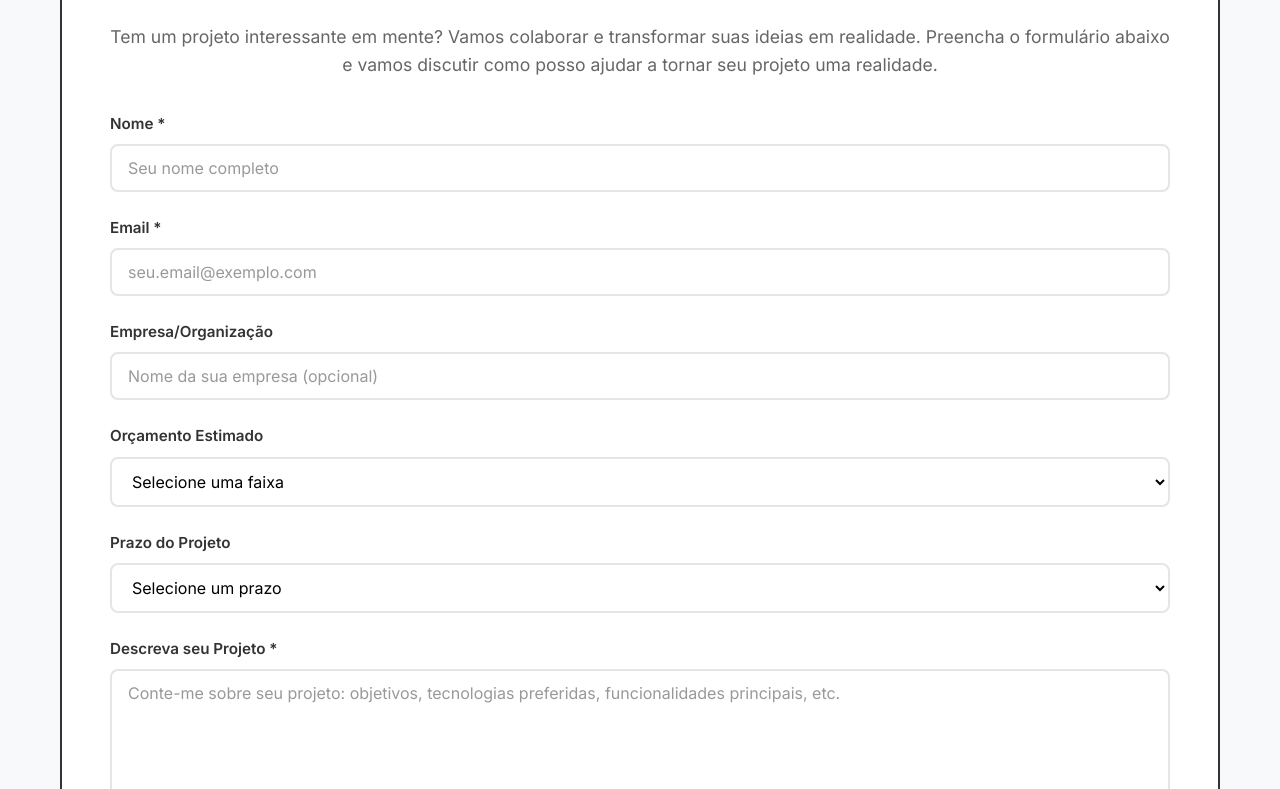
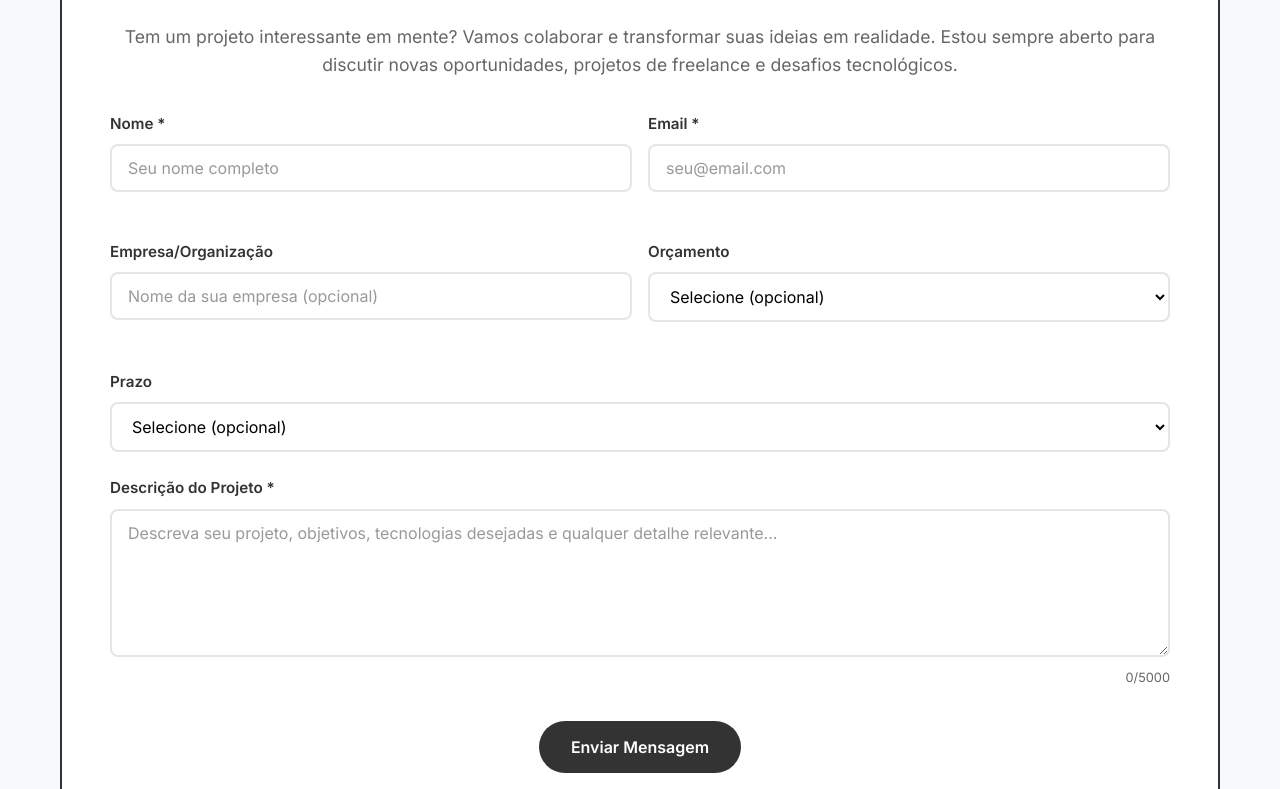
Before and after one commit to devgabrielsborges/devgabrielsborges.github.io, a Vue app: page / in a window 1280 px wide. Shown: the part 4031-4820 px from the top of the page. Built offline with nearby package versions, Linux system fonts and the light colour scheme.

Commit message:
feat: add Appwrite integration and enhance contact form with validation and error handling

```diff
--- a/package.json
+++ b/package.json
@@ -12,6 +12,7 @@
     "auto-deploy": "npm run update-projects && npm run deploy"
   },
   "dependencies": {
+    "appwrite": "^18.2.0",
     "vue": "^3.4.0",
     "vue-router": "^4.2.0"
   },
--- a/src/views/Home.vue
+++ b/src/views/Home.vue
@@ -347,33 +347,42 @@
             <h2>Vamos trabalhar juntos</h2>
             <p>
               Tem um projeto interessante em mente? Vamos colaborar e transformar suas
-              ideias em realidade. Preencha o formulário abaixo e vamos discutir como
-              posso ajudar a tornar seu projeto uma realidade.
+              ideias em realidade. Estou sempre aberto para discutir novas oportunidades,
+              projetos de freelance e desafios tecnológicos.
             </p>
 
+            <!-- Contact Form -->
             <form @submit.prevent="submitContactForm" class="contact-form">
+              <div class="form-row">
                 <div class="form-group">
                   <label for="name">Nome *</label>
                   <input
                     type="text"
                     id="name"
                     v-model="contactForm.name"
+                    :class="{ 'error': formErrors.name }"
+                    placeholder="Seu nome completo"
+                    maxlength="100"
                     required
-                  placeholder="Seu nome completo"
                   />
+                  <span v-if="formErrors.name" class="error-message">{{ formErrors.name }}</span>
                 </div>
-
                 <div class="form-group">
                   <label for="email">Email *</label>
                   <input
                     type="email"
                     id="email"
                     v-model="contactForm.email"
+                    :class="{ 'error': formErrors.email }"
+                    placeholder="seu@email.com"
+                    maxlength="254"
                     required
-                  placeholder="seu.email@exemplo.com"
                   />
+                  <span v-if="formErrors.email" class="error-message">{{ formErrors.email }}</span>
+                </div>
               </div>
 
+              <div class="form-row">
                 <div class="form-group">
                   <label for="company">Empresa/Organização</label>
                   <input
@@ -381,56 +390,68 @@
                     id="company"
                     v-model="contactForm.company"
                     placeholder="Nome da sua empresa (opcional)"
+                    maxlength="200"
                   />
+                </div>
+                <div class="form-group">
+                  <label for="budget">Orçamento</label>
+                  <select id="budget" v-model="contactForm.budget">
+                    <option value="">Selecione (opcional)</option>
+                    <option value="< R$ 5.000">< R$ 5.000</option>
+                    <option value="R$ 5.000 - R$ 15.000">R$ 5.000 - R$ 15.000</option>
+                    <option value="R$ 15.000 - R$ 30.000">R$ 15.000 - R$ 30.000</option>
+                    <option value="R$ 30.000+">R$ 30.000+</option>
+                    <option value="A definir">A definir</option>
+                  </select>
+                </div>
               </div>
 
               <div class="form-group">
-                <label for="budget">Orçamento Estimado</label>
-                <select id="budget" v-model="contactForm.budget">
-                  <option value="">Selecione uma faixa</option>
-                  <option value="under-1k">Até R$ 1.000</option>
-                  <option value="1k-5k">R$ 1.000 - R$ 5.000</option>
-                  <option value="5k-10k">R$ 5.000 - R$ 10.000</option>
-                  <option value="10k-25k">R$ 10.000 - R$ 25.000</option>
-                  <option value="25k-plus">Acima de R$ 25.000</option>
-                  <option value="discuss">Prefiro discutir</option>
+                <label for="timeline">Prazo</label>
+                <select id="timeline" v-model="contactForm.timeline">
+                  <option value="">Selecione (opcional)</option>
+                  <option value="Urgente (< 1 semana)">Urgente (< 1 semana)</option>
+                  <option value="1-2 semanas">1-2 semanas</option>
+                  <option value="1 mês">1 mês</option>
+                  <option value="2-3 meses">2-3 meses</option>
+                  <option value="3+ meses">3+ meses</option>
+                  <option value="Flexível">Flexível</option>
                 </select>
               </div>
 
               <div class="form-group">
-                <label for="timeline">Prazo do Projeto</label>
-                <select id="timeline" v-model="contactForm.timeline">
-                  <option value="">Selecione um prazo</option>
-                  <option value="asap">O mais rápido possível</option>
-                  <option value="1-month">Até 1 mês</option>
-                  <option value="2-3-months">2-3 meses</option>
-                  <option value="3-6-months">3-6 meses</option>
-                  <option value="6-plus-months">Mais de 6 meses</option>
-                  <option value="flexible">Flexível</option>
-                </select>
-              </div>
-
-              <div class="form-group">
-                <label for="project">Descreva seu Projeto *</label>
+                <label for="project">Descrição do Projeto *</label>
                 <textarea
                   id="project"
                   v-model="contactForm.project"
+                  :class="{ 'error': formErrors.project }"
+                  placeholder="Descreva seu projeto, objetivos, tecnologias desejadas e qualquer detalhe relevante..."
+                  rows="6"
+                  maxlength="5000"
                   required
-                  rows="6"
-                  placeholder="Conte-me sobre seu projeto: objetivos, tecnologias preferidas, funcionalidades principais, etc."
                 ></textarea>
+                <div class="character-count">{{ contactForm.project.length }}/5000</div>
+                <span v-if="formErrors.project" class="error-message">{{ formErrors.project }}</span>
               </div>
 
-              <button type="submit" class="cta-button" :disabled="isSubmitting">
-                {{ isSubmitting ? 'Enviando...' : 'Enviar Proposta' }}
+              <button
+                type="submit"
+                class="cta-button"
+                :disabled="isSubmitting"
+                :class="{ 'loading': isSubmitting }"
+              >
+                <span v-if="!isSubmitting">Enviar Mensagem</span>
+                <span v-else>Enviando...</span>
               </button>
+
+              <div v-if="submitMessage" class="submit-message" :class="submitMessageType">
+                {{ submitMessage }}
+              </div>
             </form>
 
             <div class="contact-alternative">
               <p>Ou entre em contato diretamente:</p>
-              <a href="mailto:gabrielsborges@ieee.org" class="email-link">
-                gabrielsborges@ieee.org
-              </a>
+              <a href="mailto:gabrielsborges@ieee.org" class="email-link">gabrielsborges@ieee.org</a>
             </div>
           </div>
         </div>
@@ -441,13 +462,21 @@
 
 <script>
 import heroImage from '/assets/hero.jpeg'
+import { Client, Functions } from 'appwrite'
+
+// Initialize Appwrite client
+const client = new Client()
+client
+  .setEndpoint('https://nyc.cloud.appwrite.io/v1')
+  .setProject('688bdc4a002f01af84b8')
+
+const functions = new Functions(client)
 
 export default {
   name: "Home",
   data() {
     return {
       heroImage,
-      isSubmitting: false,
       contactForm: {
         name: '',
         email: '',
@@ -455,59 +484,137 @@ export default {
         budget: '',
         timeline: '',
         project: ''
-      }
+      },
+      formErrors: {},
+      isSubmitting: false,
+      submitMessage: '',
+      submitMessageType: ''
     }
   },
   methods: {
+    validateForm() {
+      this.formErrors = {};
+
+      if (!this.contactForm.name.trim()) {
+        this.formErrors.name = 'Nome é obrigatório';
+      } else if (this.contactForm.name.trim().length < 2) {
+        this.formErrors.name = 'Nome deve ter pelo menos 2 caracteres';
+      } else if (this.contactForm.name.trim().length > 100) {
+        this.formErrors.name = 'Nome muito longo (máximo 100 caracteres)';
+      }
+
+      if (!this.contactForm.email.trim()) {
+        this.formErrors.email = 'Email é obrigatório';
+      } else {
+        const emailRegex = /^[a-zA-Z0-9.!#$%&'*+/=?^_`{|}~-]+@[a-zA-Z0-9](?:[a-zA-Z0-9-]{0,61}[a-zA-Z0-9])?(?:\.[a-zA-Z0-9](?:[a-zA-Z0-9-]{0,61}[a-zA-Z0-9])?)*$/;
+        if (!emailRegex.test(this.contactForm.email)) {
+          this.formErrors.email = 'Por favor, insira um email válido';
+        } else if (this.contactForm.email.length > 254) {
+          this.formErrors.email = 'Email muito longo';
+        }
+      }
+
+      if (!this.contactForm.project.trim()) {
+        this.formErrors.project = 'Descrição do projeto é obrigatória';
+      } else if (this.contactForm.project.trim().length < 10) {
+        this.formErrors.project = 'Descrição deve ter pelo menos 10 caracteres';
+      } else if (this.contactForm.project.trim().length > 5000) {
+        this.formErrors.project = 'Descrição muito longa (máximo 5000 caracteres)';
+      }
+
+      return Object.keys(this.formErrors).length === 0;
+    },
+
     async submitContactForm() {
+      if (!this.validateForm()) {
+        this.showMessage('Por favor, corrija os erros no formulário.', 'error');
+        return;
+      }
+
       this.isSubmitting = true;
+      this.submitMessage = '';
 
       try {
-        const formData = {
+        console.log('Enviando formulário para Appwrite usando SDK...');
+
+        const requestData = {
           name: this.contactForm.name.trim(),
-          email: this.contactForm.email.trim(),
+          email: this.contactForm.email.trim().toLowerCase(),
           company: this.contactForm.company.trim(),
           budget: this.contactForm.budget,
           timeline: this.contactForm.timeline,
           project: this.contactForm.project.trim()
         };
 
-        const apiUrl = import.meta.env.VITE_API_URL || 'http://localhost:3001/api/contact';
+        console.log('Dados do formulário:', requestData);
 
-        const isAppwriteFunction = apiUrl.includes('appwrite.global') || apiUrl.includes('/functions/v1/functions/');
+        const execution = await functions.createExecution(
+          'contact-form',
+          JSON.stringify(requestData),
+          false,
+          '/',
+          'POST',
+          { 'Content-Type': 'application/json' }
+        );
 
-        const requestUrl = isAppwriteFunction
-          ? `${apiUrl}/executions`
-          : apiUrl;
+        console.log('Execution result:', execution);
 
-        const response = await fetch(requestUrl, {
-          method: 'POST',
-          headers: {
-            'Content-Type': 'application/json',
-          },
-          body: JSON.stringify(formData)
-        });
+        if (execution.responseStatusCode === 200) {
+          let functionResponse;
+          try {
+            functionResponse = JSON.parse(execution.responseBody);
+          } catch (parseError) {
+            console.error('Erro ao fazer parse da resposta:', parseError);
+            console.log('Response body raw:', execution.responseBody);
+            throw new Error('Resposta inválida do servidor');
+          }
 
-        const result = await response.json();
-
-        if (response.ok && result.success) {
+          if (functionResponse.success) {
+            this.showMessage(functionResponse.message, 'success');
             this.resetForm();
-          alert('✅ ' + result.message);
           } else {
-          throw new Error(result.message || 'Erro ao enviar mensagem');
+            this.showMessage(functionResponse.message || 'Erro ao enviar mensagem. Tente novamente.', 'error');
+          }
+        } else {
+          console.error('Erro na execução:', execution);
+          throw new Error(execution.errors || `Erro HTTP ${execution.responseStatusCode}`);
         }
 
       } catch (error) {
         console.error('Erro ao enviar formulário:', error);
 
-        // Check if it's a network error
-        if (error.name === 'TypeError' && error.message.includes('fetch')) {
-          alert('❌ Erro de conexão. Verifique sua internet e tente novamente.');
+        let errorMessage = 'Erro ao enviar mensagem. ';
+
+        if (error.name === 'AppwriteException') {
+          if (error.code === 401) {
+            errorMessage += 'Erro de autenticação. Tente novamente.';
+          } else if (error.code === 404) {
+            errorMessage += 'Função não encontrada. Verifique a configuração.';
+          } else if (error.code === 403) {
+            errorMessage += 'Acesso negado. Origem não autorizada.';
           } else {
-          alert('❌ ' + (error.message || 'Erro ao enviar mensagem. Tente novamente.'));
+            errorMessage += `Erro do servidor: ${error.message}`;
           }
+        } else if (error.name === 'TypeError' && error.message.includes('fetch')) {
+          errorMessage += 'Problema de conexão com o servidor. Verifique sua internet.';
+        } else {
+          errorMessage += 'Tente novamente ou entre em contato diretamente via email.';
+        }
+
+        this.showMessage(errorMessage, 'error');
       } finally {
         this.isSubmitting = false;
+      }
+    },
+
+    showMessage(message, type) {
+      this.submitMessage = message;
+      this.submitMessageType = type;
+
+      if (type === 'success') {
+        setTimeout(() => {
+          this.submitMessage = '';
+        }, 5000);
       }
     },
 
@@ -520,10 +627,10 @@ export default {
         timeline: '',
         project: ''
       };
+      this.formErrors = {};
     }
   },
   mounted() {
-    // Add smooth scrolling behavior
     document.querySelectorAll('a[href^="#"]').forEach((anchor) => {
       anchor.addEventListener("click", function (e) {
         e.preventDefault();
```
Also changed, not shown: 1 other file (tests, documents, lock files or other folders). Lines whose indentation alone changed are shown as unchanged.
